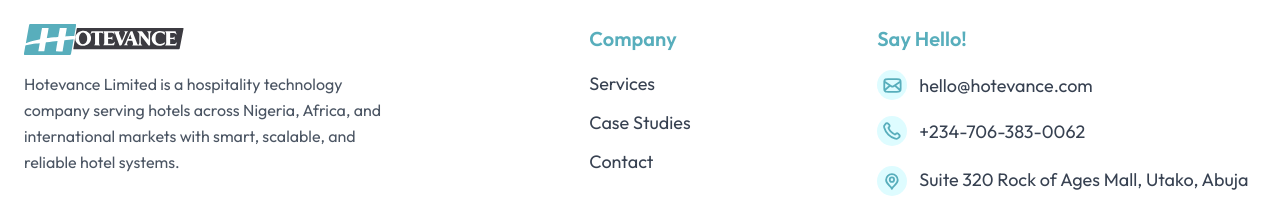
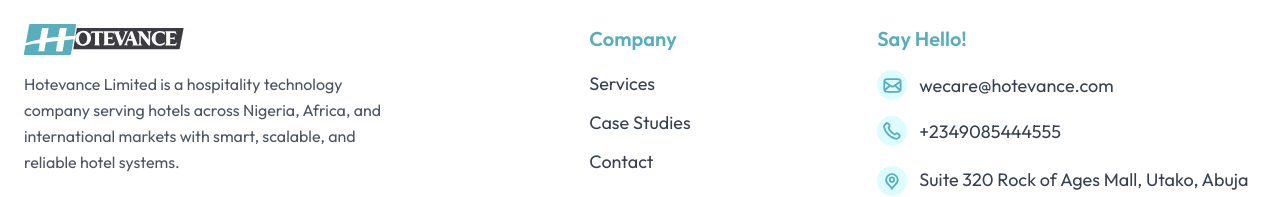
Before and after one commit to Swaymos/hotelvance, a Next.js app: page /case-studies in a window 1280 px wide. Shown: the part 3976-4173 px from the top of the page. Built offline with nearby package versions, Linux system fonts and the light colour scheme.

Commit message:
fixed content

```diff
--- a/components/Footer.jsx
+++ b/components/Footer.jsx
@@ -84,26 +84,26 @@
             <li className="">
               <a
                 className="flex items-center gap-3 hover:text-primary"
-                href="mailto:hello@hotevance.com"
+                href="mailto:wecare@hotevance.com"
               >
                 <span className="text-primary">
                   {" "}
                   <Image src={mailIcon} width={30} height={30} alt="icon" />
                 </span>
-                hello@hotevance.com
+                wecare@hotevance.com
               </a>
             </li>
             <li className="">
               <a
                 className="flex items-center gap-3 hover:text-primary"
-                href="tel:+2347063830062"
+                href="tel:+2349085444555"
               >
                 {" "}
                 <span className="text-primary text-[18px]">
                   {" "}
                   <Image src={phoneIcon} width={30} height={30} alt="icon" />
                 </span>
-                +234-706-383-0062
+                +2349085444555
               </a>
             </li>
             <li className="flex items-start text-[18px] gap-3">
```
